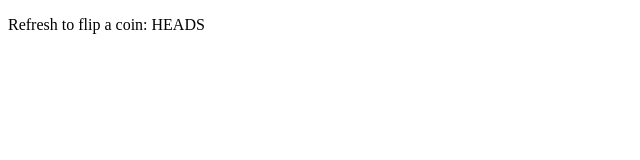
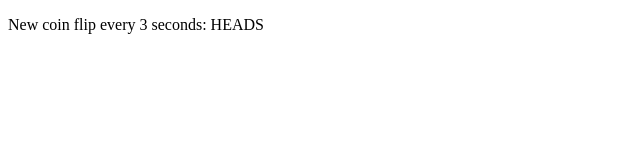
Before and after one commit to alex-wzm/fireship-angular-tutorial, an Angular app in the folder tic-tac-toe-pwa/: page / in a window 1280 px wide. Shown: the top 160 px of the page, without its empty margins (0-640 px from the left). Built offline with nearby package versions, Linux system fonts and the light colour scheme.

Commit message:
coin flips on regular interval

```diff
--- a/tic-tac-toe-pwa/src/app/square/square.component.ts
+++ b/tic-tac-toe-pwa/src/app/square/square.component.ts
@@ -4,7 +4,7 @@ import { Component } from '@angular/core';
   selector: 'app-square',
   template: `
     <p>
-      Refresh to flip a coin: {{ headsOrTails }}
+      New coin flip every {{ nSeconds }} seconds: {{ headsOrTails }}
     </p>
   `,
   styles: [
@@ -12,6 +12,11 @@ import { Component } from '@angular/core';
 })
 export class SquareComponent {
 
-  headsOrTails = Math.random() > 0.5 ? 'HEADS' : 'TAILS'
+  headsOrTails
+  nSeconds = 3
+
+  constructor() {
+    setInterval(() => this.headsOrTails = Math.random() > 0.5 ? 'HEADS' : 'TAILS', this.nSeconds*1000)
+  }
 
 }
```
